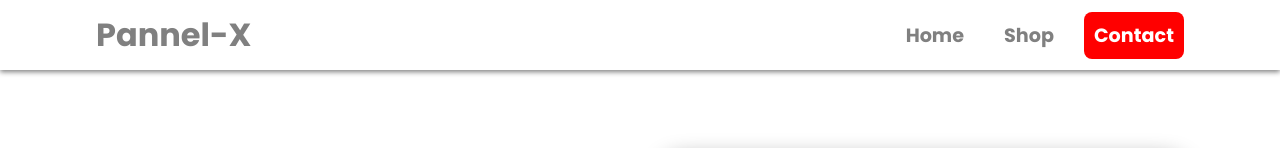
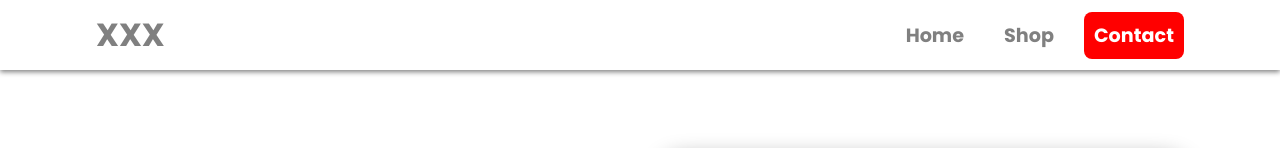
Before and after one commit to hhhlaing304-bit/module1, a plain HTML site: page contact.html in a window 1280 px wide. Shown: the top 148 px of the page. Drawn offline with Linux system fonts and the light colour scheme.

Commit message:
update mgmg

```diff
--- a/contact.html
+++ b/contact.html
@@ -16,7 +16,7 @@
     <!--header-->
     <header>
         <nav>
-            <a href="index.html" class="logo">Pannel-X</a>
+            <a href="index.html" class="logo">XXX</a>
 
             <ul class="navbar">
                 <li><a href="index.html">Home</a></li>
```
Also changed, not shown: index.html (+1 -1 lines), shop.html (+1 -1 lines).
